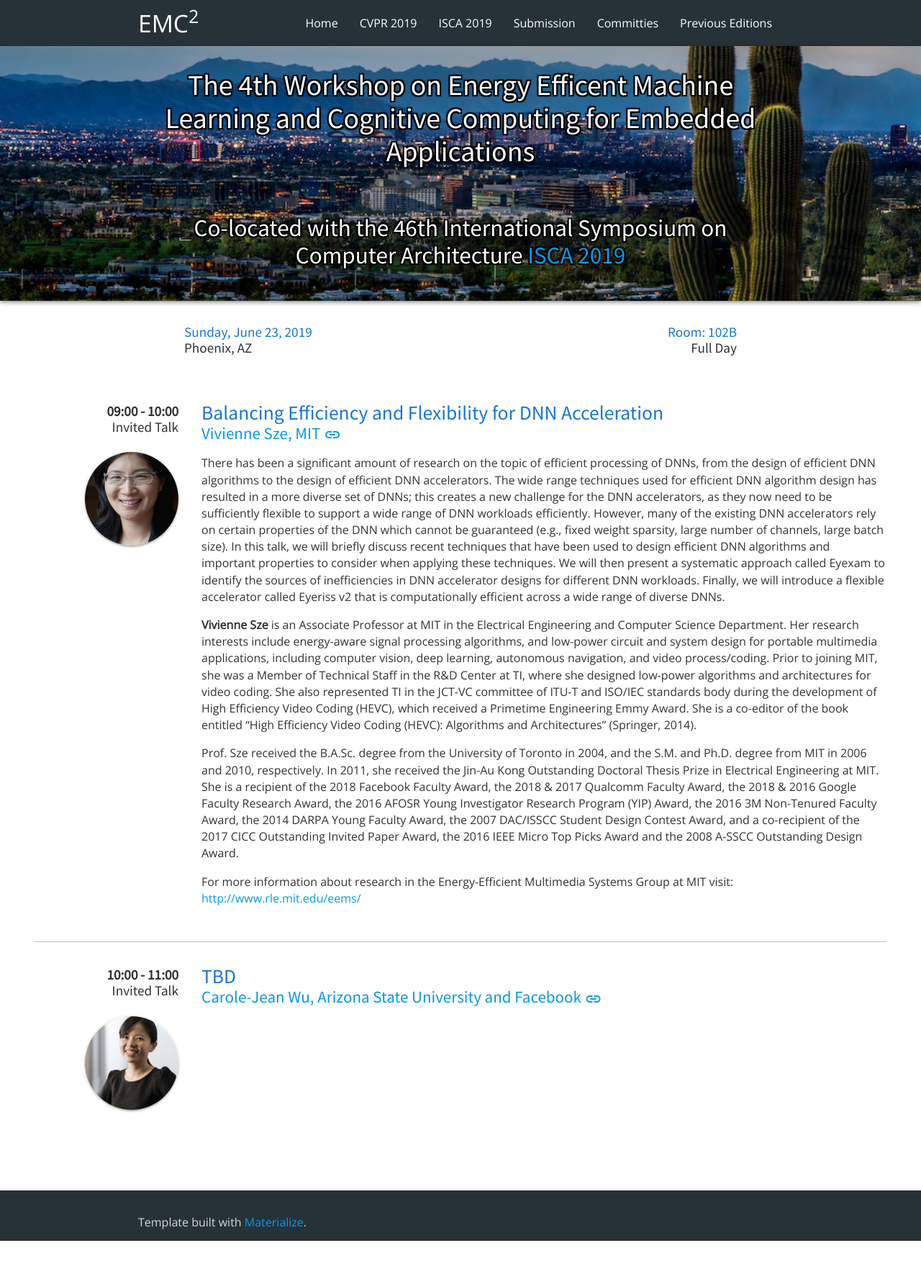
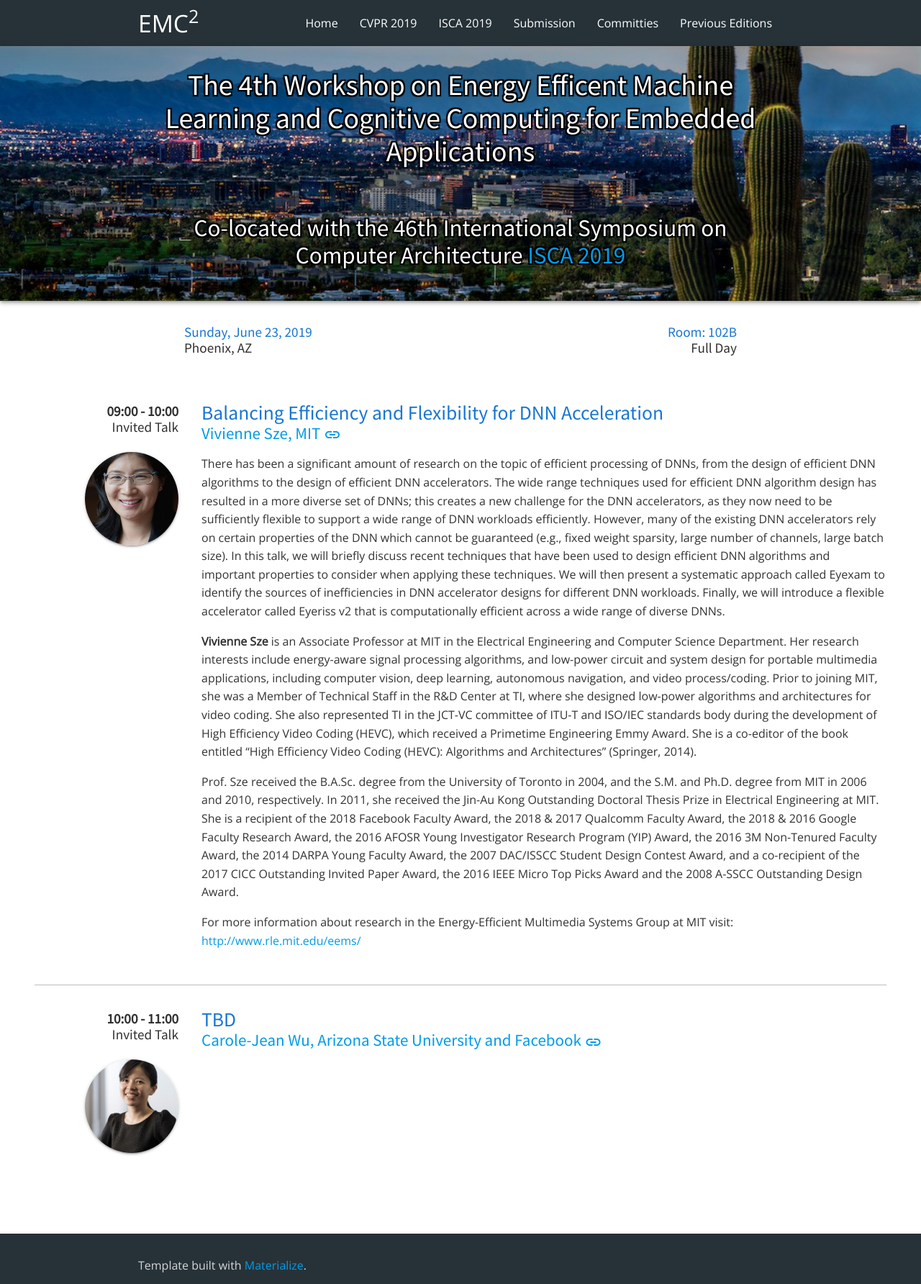
Before and after one commit to mgoldfar/emc2-web, a Jekyll site: the page built from _editions/4-isca-19.html, in a window 1280 px wide. Shown: the whole page at 72% size. Built offline with Jekyll 4.4.1, drawn with Linux system fonts in a browser that asks for light colours; before the commit the page ends 1724 px from its top, so only the background shows below that.

Commit message:
Tweak line height on edition pages.

```diff
--- a/assets/css/edition.css
+++ b/assets/css/edition.css
@@ -223,6 +223,10 @@
     list-style-type: disc;
 }
 
+.ed-grid-item-program-item-content p {
+    line-height: 160%;
+}
+
 @media screen and (min-width: 768px) {
     .ed-grid-item-program-item-time {
         text-align: right;
```
